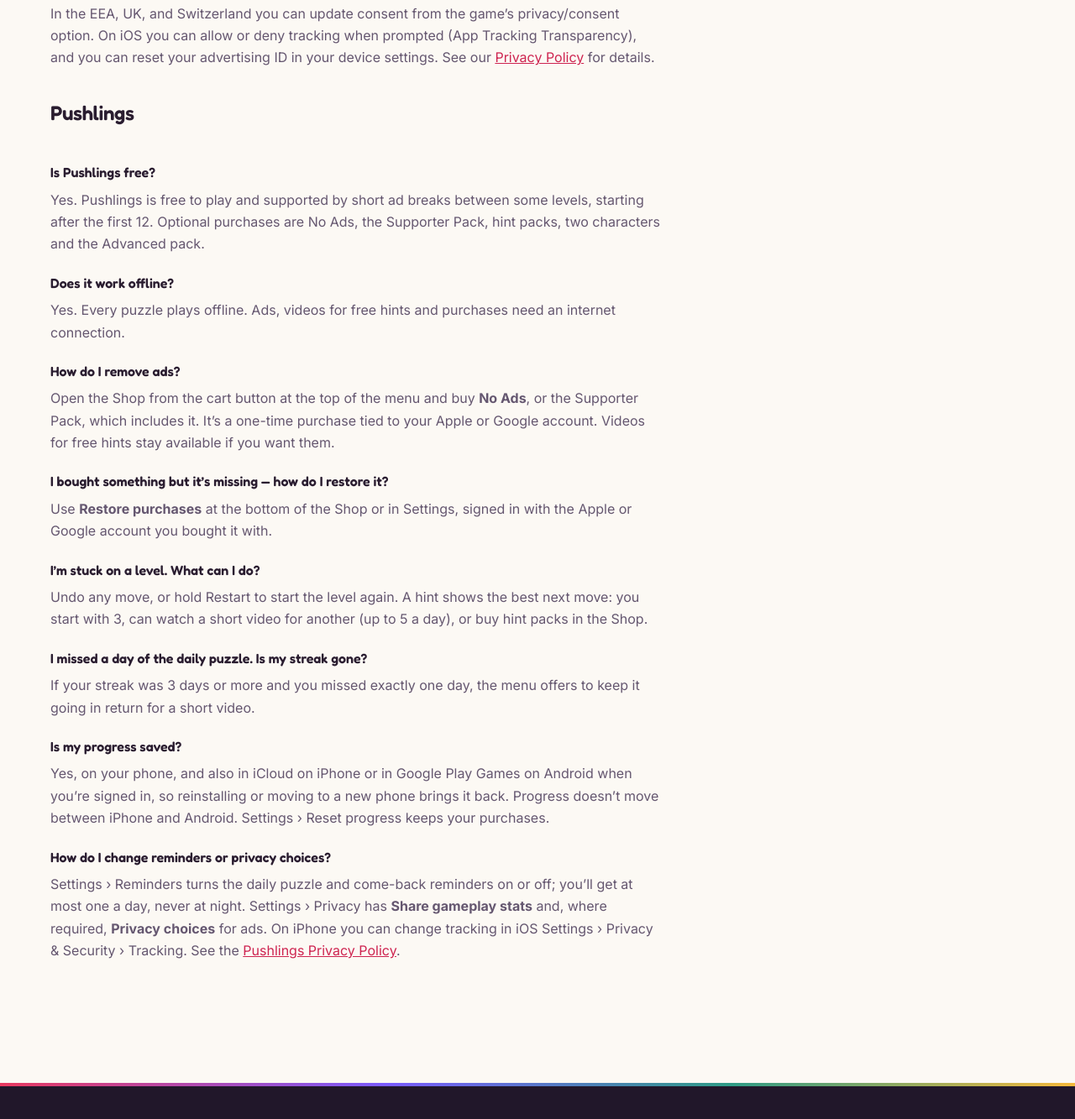
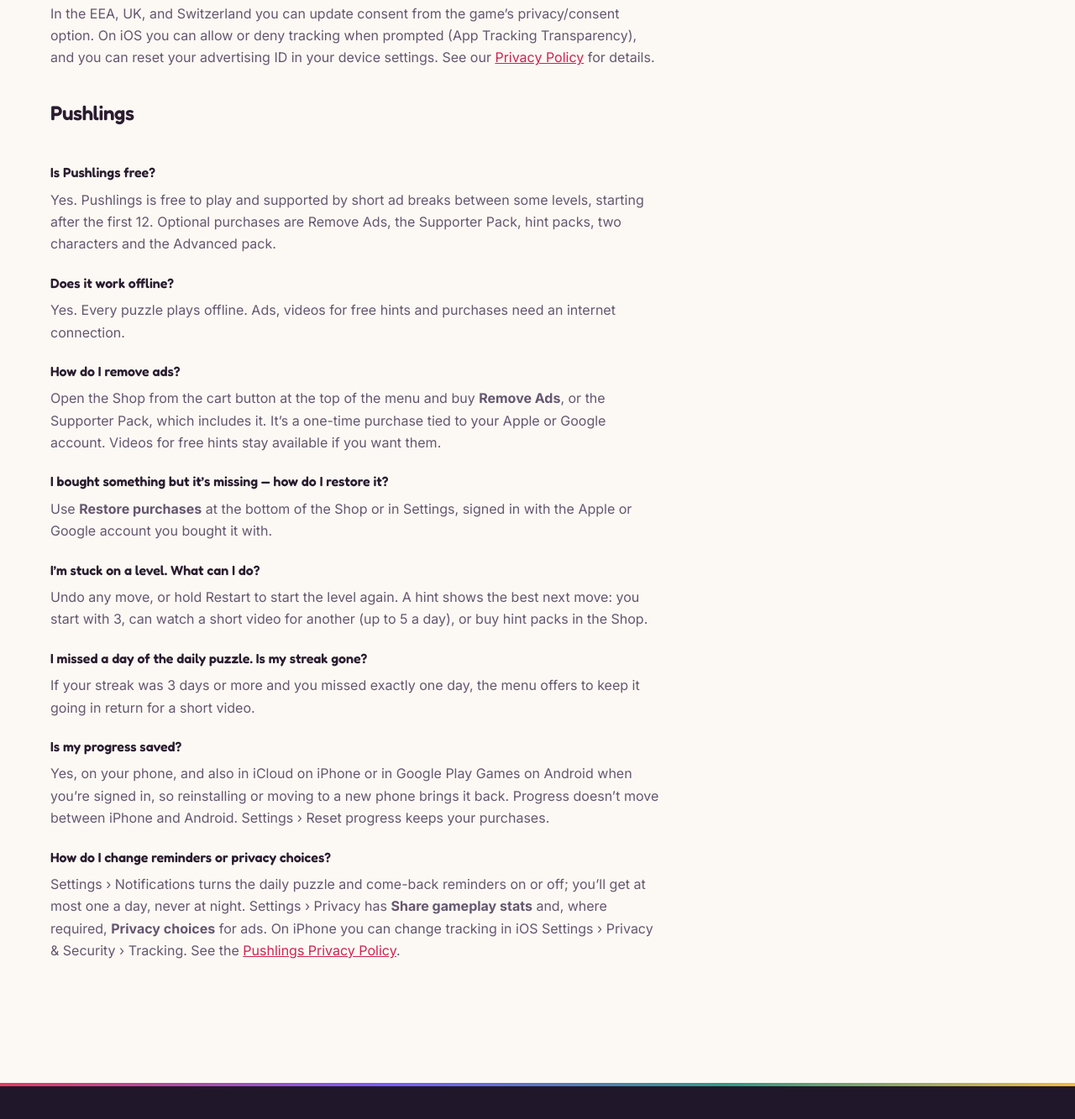
Before and after one commit to technicgames/website, a plain HTML site: page support.html in a window 1280 px wide. Shown: the part 1001-2334 px from the top of the page at 84% size. Drawn offline with Linux system fonts and the light colour scheme.

Commit message:
Pushlings support FAQ: the names the game uses
"Remove Ads" rather than "No Ads", and reminders are under Settings ›
Notifications, as in 1.0.

Co-Authored-By: Claude Opus 5.5 <noreply@anthropic.com>

```diff
--- a/support.html
+++ b/support.html
@@ -187,13 +187,13 @@
       <h2 id="pushlings">Pushlings</h2>
       <dl class="faq">
         <dt>Is Pushlings free?</dt>
-        <dd>Yes. Pushlings is free to play and supported by short ad breaks between some levels, starting after the first 12. Optional purchases are No Ads, the Supporter Pack, hint packs, two characters and the Advanced pack.</dd>
+        <dd>Yes. Pushlings is free to play and supported by short ad breaks between some levels, starting after the first 12. Optional purchases are Remove Ads, the Supporter Pack, hint packs, two characters and the Advanced pack.</dd>
 
         <dt>Does it work offline?</dt>
         <dd>Yes. Every puzzle plays offline. Ads, videos for free hints and purchases need an internet connection.</dd>
 
         <dt>How do I remove ads?</dt>
-        <dd>Open the Shop from the cart button at the top of the menu and buy <strong>No Ads</strong>, or the Supporter Pack, which includes it. It’s a one-time purchase tied to your Apple or Google account. Videos for free hints stay available if you want them.</dd>
+        <dd>Open the Shop from the cart button at the top of the menu and buy <strong>Remove Ads</strong>, or the Supporter Pack, which includes it. It’s a one-time purchase tied to your Apple or Google account. Videos for free hints stay available if you want them.</dd>
 
         <dt>I bought something but it’s missing — how do I restore it?</dt>
         <dd>Use <strong>Restore purchases</strong> at the bottom of the Shop or in Settings, signed in with the Apple or Google account you bought it with.</dd>
@@ -208,7 +208,7 @@
         <dd>Yes, on your phone, and also in iCloud on iPhone or in Google Play Games on Android when you’re signed in, so reinstalling or moving to a new phone brings it back. Progress doesn’t move between iPhone and Android. Settings › Reset progress keeps your purchases.</dd>
 
         <dt>How do I change reminders or privacy choices?</dt>
-        <dd>Settings › Reminders turns the daily puzzle and come-back reminders on or off; you’ll get at most one a day, never at night. Settings › Privacy has <strong>Share gameplay stats</strong> and, where required, <strong>Privacy choices</strong> for ads. On iPhone you can change tracking in iOS Settings › Privacy &amp; Security › Tracking. See the <a href="https://sites.google.com/view/pushlings-logic-puzzle-game/privacypolicy" target="_blank" rel="noopener">Pushlings Privacy Policy</a>.</dd>
+        <dd>Settings › Notifications turns the daily puzzle and come-back reminders on or off; you’ll get at most one a day, never at night. Settings › Privacy has <strong>Share gameplay stats</strong> and, where required, <strong>Privacy choices</strong> for ads. On iPhone you can change tracking in iOS Settings › Privacy &amp; Security › Tracking. See the <a href="https://sites.google.com/view/pushlings-logic-puzzle-game/privacypolicy" target="_blank" rel="noopener">Pushlings Privacy Policy</a>.</dd>
       </dl>
     </div>
   </div>
```
